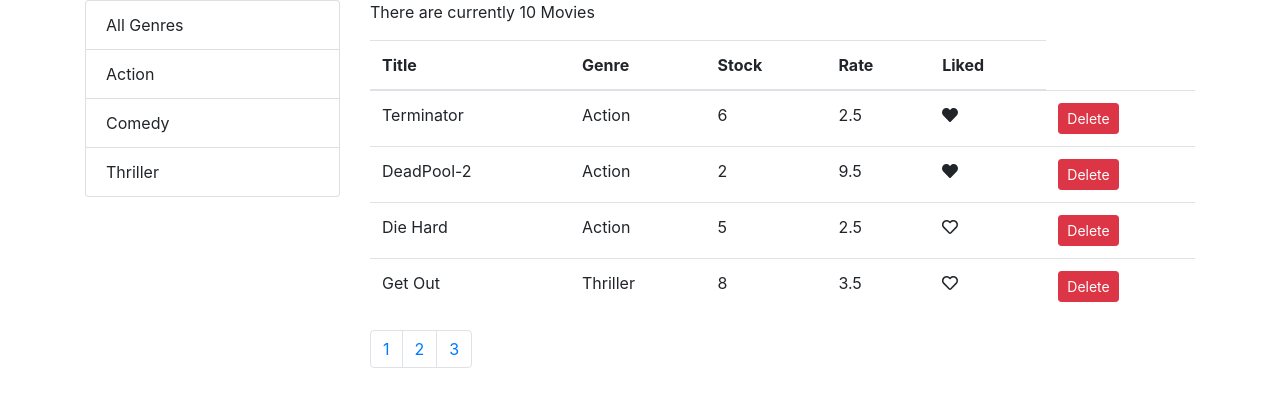
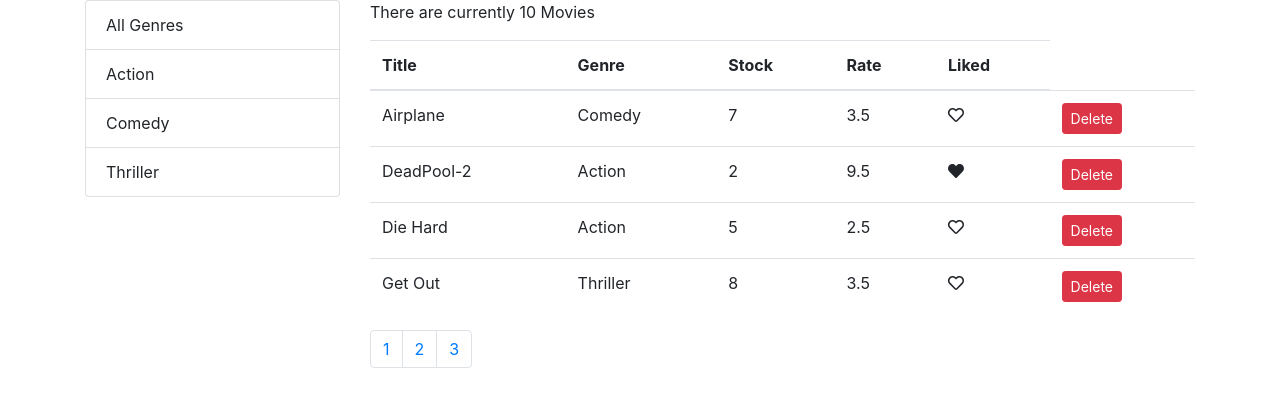
Before and after one commit to sherpaurgen/MovieLibrary, a React (Create React App) app: page / in a window 1280 px wide. Shown: the top 406 px of the page. Built offline with nearby package versions, Linux system fonts and the light colour scheme.

Commit message:
sort items in ascending order

```diff
--- a/src/components/movies.jsx
+++ b/src/components/movies.jsx
@@ -5,6 +5,7 @@ import Paginate from "../utils/paginate";
 import { getGenres } from "../services/fakeGenreService";
 import ListGroup from "../common/listGroup";
 import MoviesTable from "../components/moviesTable";
+import _ from "lodash";
 
 export default class Movies extends Component {
   state = {
@@ -12,7 +13,7 @@ export default class Movies extends Component {
     pageSize: 4,
     currentPage: 1,
     genres: [],
-    sortColumn: { path: "title", order: "asc" },
+    sortedColumn: { path: "title", order: "asc" },
   };
 
   //get the movie and genres list
@@ -46,6 +47,7 @@ export default class Movies extends Component {
       pageSize,
       currentPage,
       selectedGenre,
+      sortedColumn,
       movies: allMovies,
     } = this.state;
 
@@ -54,7 +56,14 @@ export default class Movies extends Component {
         ? allMovies.filter((m) => m.genre._id === selectedGenre._id)
         : allMovies;
 
-    const movies = Paginate(filteredmovie, currentPage, pageSize);
+    const sorted = _.orderBy(
+      filteredmovie,
+      [sortedColumn.path],
+      [sortedColumn.order]
+    );
+    console.log("filteredmov", sorted);
+
+    const movies = Paginate(sorted, currentPage, pageSize);
 
     if (count === 0) return <p>There are no movies</p>;
 
```
